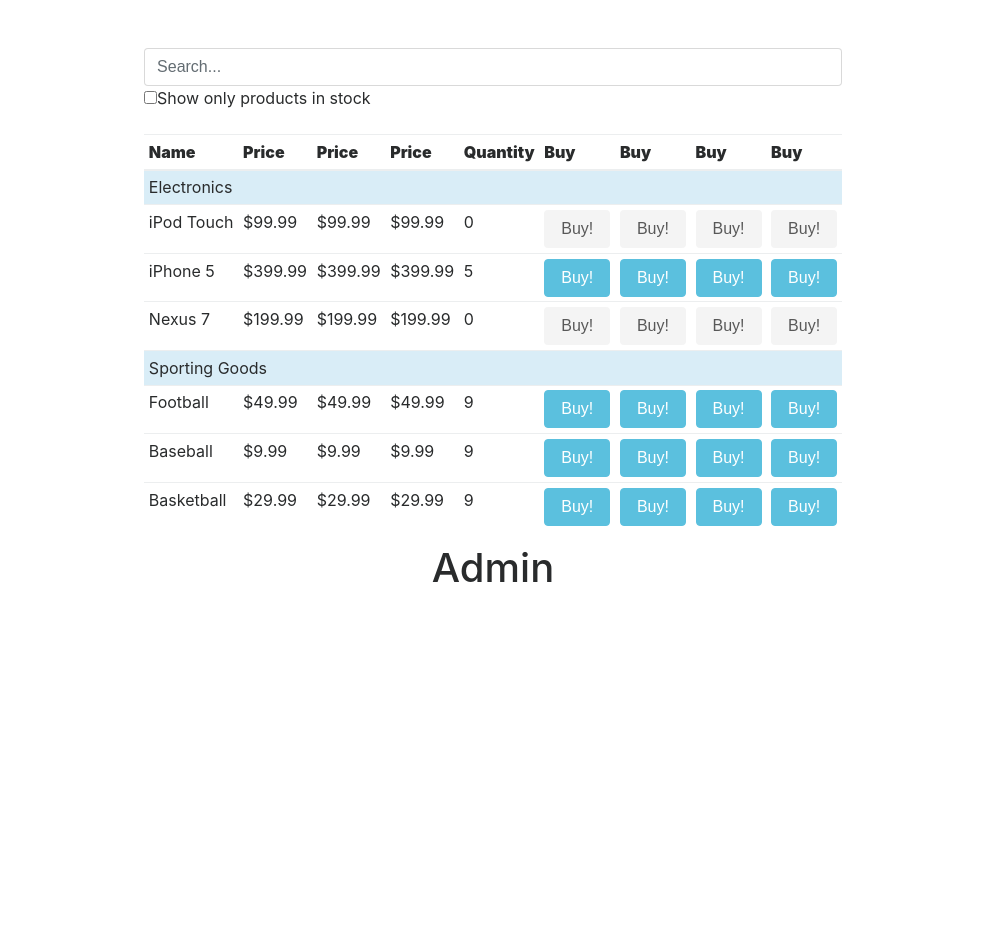
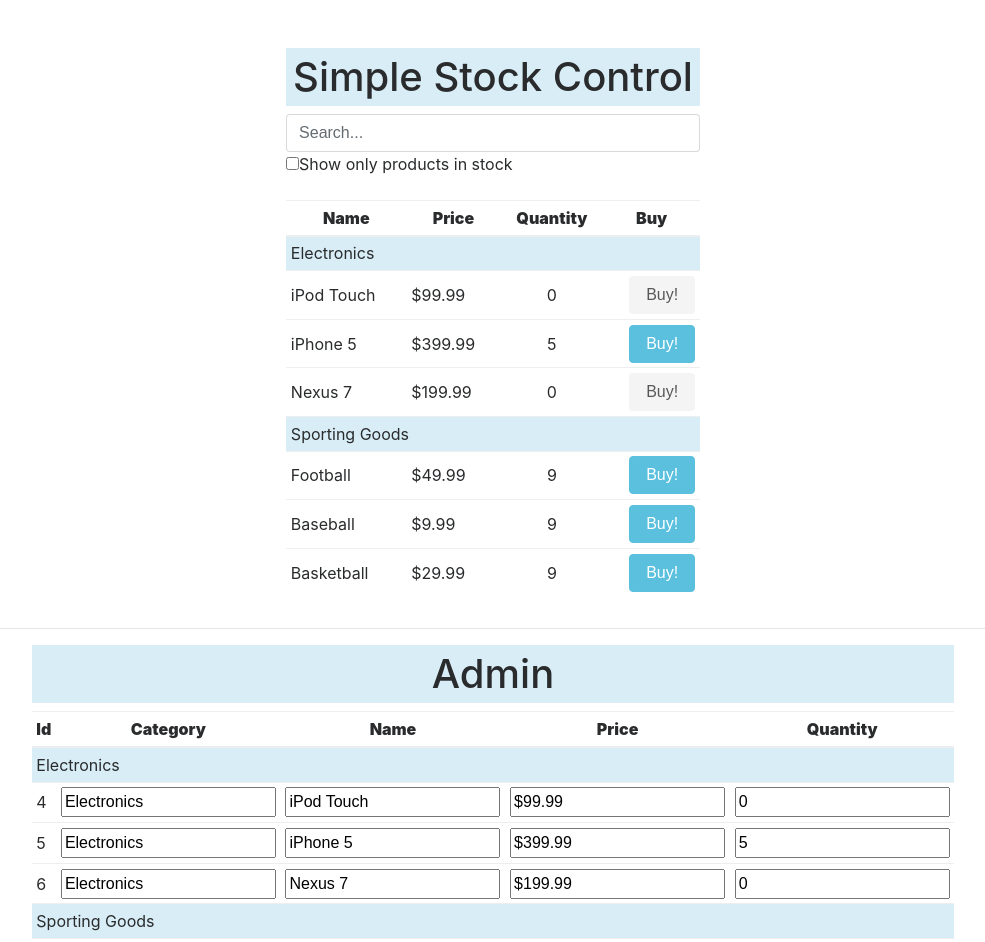
Before and after one commit to renanpallin/simple-stock-control, a React app: page / in a window 1280 px wide. Shown: the top 942 px of the page, without its empty margins (147-1132 px from the left). Before the commit the page ends 800 px from the top, so only its background shows below. Built offline with nearby package versions, Linux system fonts and the light colour scheme.

Commit message:
Admin feito e início de validações

```diff
--- a/public/css.css
+++ b/public/css.css
@@ -5,3 +5,7 @@
 .center {
 	display: inline-block;
 }*/
+
+.table-cell-quantity {
+	text-align: center;
+}
--- a/src/Admin.js
+++ b/src/Admin.js
@@ -11,7 +11,7 @@ export default class Admin extends React.Component {
 	render(){
 		return (
 			<div className="admin">
-				<h1>Admin</h1>
+				<h1 style={this.props.barStyle}>Admin</h1>
 				{this.props.children}
 			</div>
 		)
--- a/src/App.js
+++ b/src/App.js
@@ -13,7 +13,11 @@ export default class App extends React.Component {
 		this.changeSearchFilter = this.changeSearchFilter.bind(this);
 		this.changeStockOnlyFilter = this.changeStockOnlyFilter.bind(this);
 		this.handleBuy = this.handleBuy.bind(this);
-		this.adminUpdateProduct = this.adminUpdateProduct.bind(this);
+		// this.adminUpdateProduct = this.adminUpdateProduct.bind(this);
+
+		/* Admin */
+		this.adminChangeProductValue = this.adminChangeProductValue.bind(this);
+		this.addEmptyProduct = this.addEmptyProduct.bind(this);
 
 		this.state = {
 			products: [
@@ -23,14 +27,7 @@ export default class App extends React.Component {
 			  {id: 4,category: "Electronics", price: "$99.99", quantity: 0, name: "iPod Touch"},
 			  {id: 5,category: "Electronics", price: "$399.99", quantity: 5, name: "iPhone 5"},
 			  {id: 6,category: "Electronics", price: "$199.99", quantity: 0, name: "Nexus 7"}
-			].sort((a, b) => {
-				if (a.category > b.category)
-					return 1;
-				else if (a.category < b.category)
-					return -1;
-				else
-					return 0;
-			}),
+			].sort(this.sortByCategory),
 			// products: new MockData().getData().sort((a, b) => {
 			// 	if (a.category > b.category)
 			// 		return 1;
@@ -44,11 +41,92 @@ export default class App extends React.Component {
 		}
 	}
 
-	adminUpdateProduct(newProduct){
-		console.log(newProduct, 'será atualizado');
+	sortByCategory(a, b){
+		let catA = a.category.toLowerCase();
+		let catB = b.category.toLowerCase();
+
+		if (catA > catB)
+			return 1;
+		else if (catA < catB)
+			return -1;
+		else
+			return 0;
+	}
+	/*
+	{
+		itemId: e.target.dataset.itemId,
+		field: e.target.dataset.field,
+		value: e.target.value
+	}
+	 */
+	adminChangeProductValue(update, callback){
+		console.log(update);
+
+		if(!this.isNameUnique({
+			id: update.id,
+			name: update.value
+		})){
+			// alert('O nome deve ser único!')
+			return callback(false);
+		}
+
+		this.setState(prevState => {
+			// console.log('prevState', prevState);
+			prevState.products.map((p, i) => {
+				if (p.id == update.itemId)
+					p[update.field] = update.value;
+				return p;
+			})
+			return prevState.products.sort(this.sortByCategory);
+		}), callback && callback(true);
+		// }, x => console.log(this.state.products.filter(e => e.id == update.itemId)));
+
+	}
+
+	addEmptyProduct() {
+		let product = this.getEmptyProduct();
+
+		if(!this.isNameUnique(product))
+			return alert('Preencha os dados do produto primeiro');
+
+		this.setState(prevState => {
+			prevState.products.push(product);
+
+			return prevState.products.sort(this.sortByCategory);
+		})
+	}
+
+	/**
+	 * Verifica se já existe algum produto com o nome
+	 * @param  {Product}  product
+	 * @return {Boolean}         true se não existe nenhum com o nome ainda
+	 */
+	isNameUnique(product){
+		return !this.state.products.filter(p => p.name.toLowerCase() == product.name.toLowerCase() && p.id != product.id).length;
+	}
+
+	getNextProductId(){
+		return (this.state.products.map(p => p.id).reduce((prev, current) => (prev > current) ? prev : current)) + 1;
+	}
+
+	getEmptyProduct(){
+		return ({
+			id: this.getNextProductId(),
+			category: "Default",
+			price: "",
+			quantity: "",
+			name: ""
+		})
 	}
 
 	handleBuy(itemId){
+		/*
+		Não sei por que funciona...
+		achei que precisaria retornar um objeto com o field que
+		quero atualizar, mas estou retornando um array e ta tudo blz,
+		os outros fields de state não são perdidos, para minha surpresa.
+		Espero entender o porquẽ um dia.
+		 */
 		this.setState(prevState => {
 			return prevState.products.map(p => {
 				if (p.id == itemId){
@@ -83,7 +161,7 @@ export default class App extends React.Component {
 
 		let products = this.state.products.filter(p => {
 			return	(
-				p.name.includes(this.state.filterSearch)
+				p.name.toLowerCase().includes(this.state.filterSearch.toLowerCase())
 				&&
 				/*
 				NÃO FUNCIONA: (this.state.filterStockOnly && p.stocked === true || true)
@@ -99,21 +177,23 @@ export default class App extends React.Component {
 		let schemaArray = [
 			{header: "Name", "productField": "name"},
 			{header: "Price", "productField": "price"},
-			{header: "Price", "productField": "price"},
-			{header: "Price", "productField": "price"},
 			{header: "Quantity", "productField": "quantity"},
-			{header: "Buy", "productField": "buy"},
-			{header: "Buy", "productField": "buy"},
-			{header: "Buy", "productField": "buy"},
 			{header: "Buy", "productField": "buy"},
 		];
 
-		// let schemaAdminArray = [
-		// 	{header: "Id", "productField": "id"},
-		// 	{header: "Name", "productField": "name"},
-		// 	{header: "Price", "productField": "price"},
-		// 	{header: "Quantity", "productField": "quantity"}
-		// ];
+		let schemaAdminArray = [
+			{header: "Id", "productField": "id"},
+			{header: "Category", "productField": "category"},
+			{header: "Name", "productField": "name"},
+			{header: "Price", "productField": "price"},
+			{header: "Quantity", "productField": "quantity"}
+		];
+
+		let barStyle = {
+			backgroundColor: "#d9edf7",
+		    padding: "7px",
+		    textAlign: "center",
+		}
 
 		return (
 			<div className="container">
@@ -121,22 +201,33 @@ export default class App extends React.Component {
 				<br/>
 				<div className="row justify-content-md-center">
 					<div className="col-md-auto">
+						<h1 style={barStyle}>Simple Stock Control</h1>
 						<SearchBlock search={this.state.filterSearch}
 									 changeSearchFilter={this.changeSearchFilter}
 									 stockOnly={this.state.filterStockOnly}
 									 changeStockOnlyFilter={this.changeStockOnlyFilter} />
 						<br/>
 						<ProductTable
-									schemaArray={schemaArray}
+									scheme={schemaArray}
 									headers={headers}
 									products={products}
 									handleBuy={this.handleBuy} />
 					</div>
 				</div>
+				<hr/>
 				<div className="row justify-content-md-center">
 					<Admin products={products}
-						   adminUpdateProduct={this.adminUpdateProduct}>
-
+						   adminUpdateProduct={this.adminUpdateProduct}
+						   barStyle={barStyle}>
+				   		   	<ProductTable
+				   		   		scheme={schemaAdminArray}
+					   			adminChangeProductValue={this.adminChangeProductValue}
+								headers={adminHeaders}
+								products={products}
+								handleBuy={this.handleBuy}
+								/* Admin */
+					   			isAdmin={true}
+								addEmptyProduct={this.addEmptyProduct} />
 					</Admin>
 				</div>
 			</div>
--- /dev/null
+++ b/src/components/AddProduct.js
@@ -0,0 +1,40 @@
+import React from 'react';
+import ProductRow from './ProductRow';
+
+export default class AddProduct extends React.Component {
+	constructor(props){
+		super(props);
+
+		this.handleClick = this.handleClick.bind(this);
+	}
+
+	handleClick(e){
+		this.props.addEmptyProduct();
+	}
+
+	render() {
+		let addButtonStyle = {
+			width: "100%"
+		}
+
+		return (
+			<tr>
+				<td></td>
+				<td colSpan={this.props.scheme.length -1}>
+					<button className="btn btn-secondary"
+							style={addButtonStyle}
+						    onClick={this.handleClick}>ADD</button>
+				</td>
+			</tr>
+		)
+	}
+	// render(){
+	// 	return (
+	// 		<ProductRow isAdmin={this.props.isAdmin}
+	// 			changeProduct={this.props.changeProduct}
+	// 			scheme={this.props.scheme}
+	// 			product={this.props.emptyProduct}
+	// 			 />
+	// 	)
+	// }
+}
--- a/src/components/ProductRow.js
+++ b/src/components/ProductRow.js
@@ -3,35 +3,90 @@ import React from 'react';
 export default class ProductRow extends React.Component {
 	constructor(props){
 		super(props);
-		this.handleClickInTr = this.handleClickInTr.bind(this);
+
+		this.handleClick = this.handleClick.bind(this);
+		this.handleAdminChange = this.handleAdminChange.bind(this);
 	}
 
-	handleClickInTr(e){
+	handleClick(e){
 		this.props.handleClick(parseInt(e.target.dataset.itemId));
 	}
 
+	handleAdminChange(e){
+		e.persist();
+		e.target.style.backgroundColor = "yellow";
+		var update = {
+			itemId: e.target.dataset.itemId,
+			field: e.target.dataset.field,
+			value: e.target.value
+		}
+
+		this.props.changeProduct(update, sucess => {
+			let {style} = e.target;
+			if (!sucess)
+				style.backgroundColor = "red";
+			else
+				style.backgroundColor = "greenyellow";
+		});
+
+
+	}
+
 	renderButton(key){
-		// console.log(key)
+		let buttonStylePullRight = {
+			marginLeft: "auto",
+			display: "block"
+		}
+
 		return (
-			<td key={key}>
+			<td className="align-middle" key={key}>
 				<button
 					className={"btn " + (this.props.product.quantity > 0 ? "btn-info": "disabled")}
+					style={buttonStylePullRight}
 					data-item-id={this.props.product.id}
-					onClick={this.handleClickInTr}>Buy!</button>
+					onClick={this.handleClick}>Buy!</button>
 			</td>
 		)
 	}
 
 	render(){
-		let {schemaArray} = this.props;
+		let {scheme} = this.props;
 		console.log()
 
-		let rows = schemaArray.map((s, i) => {
+		let rows = scheme.map((s, i) => {
 			let productFieldValue = this.props.product[s.productField];
 			if (s.productField === "buy"){
 				return (this.renderButton(s.productField + this.props.product.id + "-" + i));
 			}
-			return <td key={this.props.product.id + "-" + productFieldValue + "-" + i}>{productFieldValue}</td>
+
+			let adminInput = null;
+			if (this.props.isAdmin){
+				if(s.productField !== "id"){
+					adminInput = <input type="text"
+										placeholder={s.productField}
+										data-item-id={this.props.product.id}
+										data-field={s.productField}
+										value={productFieldValue}
+										onChange={this.handleAdminChange} />
+				}
+
+			}
+
+			/* O pior bug que tive neste app:
+				Digitava uma letra no admin, atualizava o state,
+				mudava na visão do cliente (tabela superior), mas tirava o
+				cursor do input, tendo que clicar novamente e digitar letra
+				por letra. O problema era que eu quando atualizava um campo,
+				ele atualiava a parte da chave que era s.productFieldValue e,
+				naturalmente, outra chave = outro componente renderizado, o que
+				causou o efeito indesejado. Pude perceber tmabém pela ausência
+				do CSS que eu aplico com o e.target.event. Resvoli colocando o nome
+				do field para compor a chave no lugar de seu valor.
+				NUNCA use algum valor que possa ser atulizado nas chaves.
+			 */
+			return <td className={"align-middle table-cell-" + s.productField} key={this.props.product.id + "-" + s.productField + "-" + i}>
+				{adminInput || productFieldValue}
+			</td>
 		})
 
 		return (
--- a/src/components/ProductTable.js
+++ b/src/components/ProductTable.js
@@ -2,12 +2,18 @@ import React from 'react';
 
 import ProductCategoryRow from "./ProductCategoryRow";
 import ProductRow from "./ProductRow";
+import AddProduct from "./AddProduct";
 
 
 export default class ProductTable extends React.Component {
 	constructor(props){
 		super(props);
 		this.handleRowClickBuy = this.handleRowClickBuy.bind(this);
+		this.handleProductChange = this.handleProductChange.bind(this);
+	}
+
+	handleProductChange(update, callback){
+		this.props.adminChangeProductValue(update, callback);
 	}
 
 	handleRowClickBuy(itemId){
@@ -15,32 +21,51 @@ export default class ProductTable extends React.Component {
 	}
 
 	renderTHeads(titles){
-		return titles.map((title, i) => <th key={title + '-' + i}>
+		let THeadStyle = {
+			textAlign: "center"
+		}
+
+		return titles.map((title, i) => <th key={title + '-' + i} style={THeadStyle}>
 			<strong>{title}</strong>
 		</th>)
 	}
 
 	render(){
-		let tHeads = this.renderTHeads(this.props.schemaArray.map(s => s.header));
+		let tHeads = this.renderTHeads(this.props.scheme.map(s => s.header));
 
 		let rows = [];
 		let lastCategory = "";
 
-		this.props.products.forEach(p => {
+		this.props.products.forEach((p, i) => {
 			if(p.category != lastCategory){
 				rows.push(<ProductCategoryRow
 							category={p.category}
-							key={"category-" + p.category}
+							key={"category-" + p.category + i}
 							colSpan={tHeads.length + 1 }/>);
 				lastCategory = p.category;
 			}
 
 			rows.push(<ProductRow
-						schemaArray={this.props.schemaArray}
+						isAdmin={this.props.isAdmin}
+						changeProduct={this.handleProductChange}
+						scheme={this.props.scheme}
 						handleClick={this.handleRowClickBuy}
 						product={p}
-						key={p.name}/>);
+						key={p.id}/>); //Tinha colocado p.name, quando atualiva o nome, ele trocava o input...
+									//Nunca use algo que você pode atualizar
 		});
+
+		if(this.props.isAdmin){
+			//TIRAR SSASPOHA TUDO DO ADDPRODUCT
+			rows.push(<AddProduct
+						key="empty-product"
+						scheme={this.props.scheme}
+						addEmptyProduct={this.props.addEmptyProduct} />)
+		}
+
+
+
+
 
 		return(
 			<table className="table table-sm">
```
